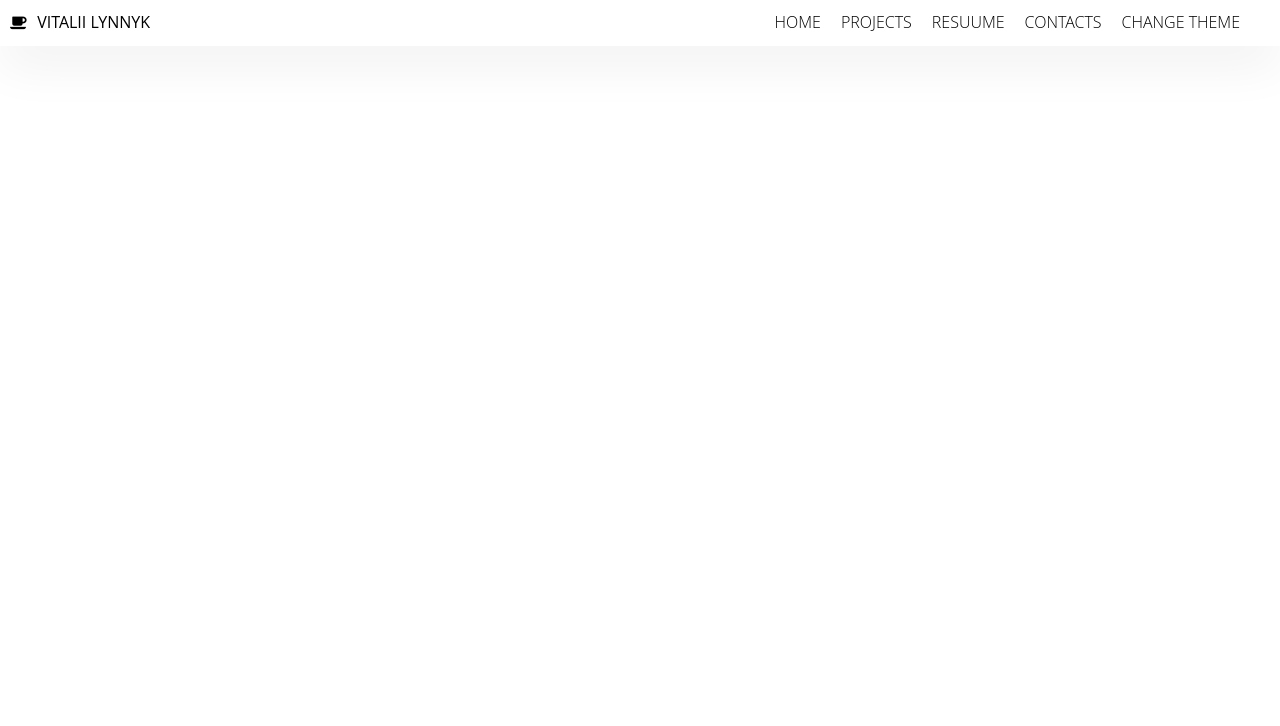
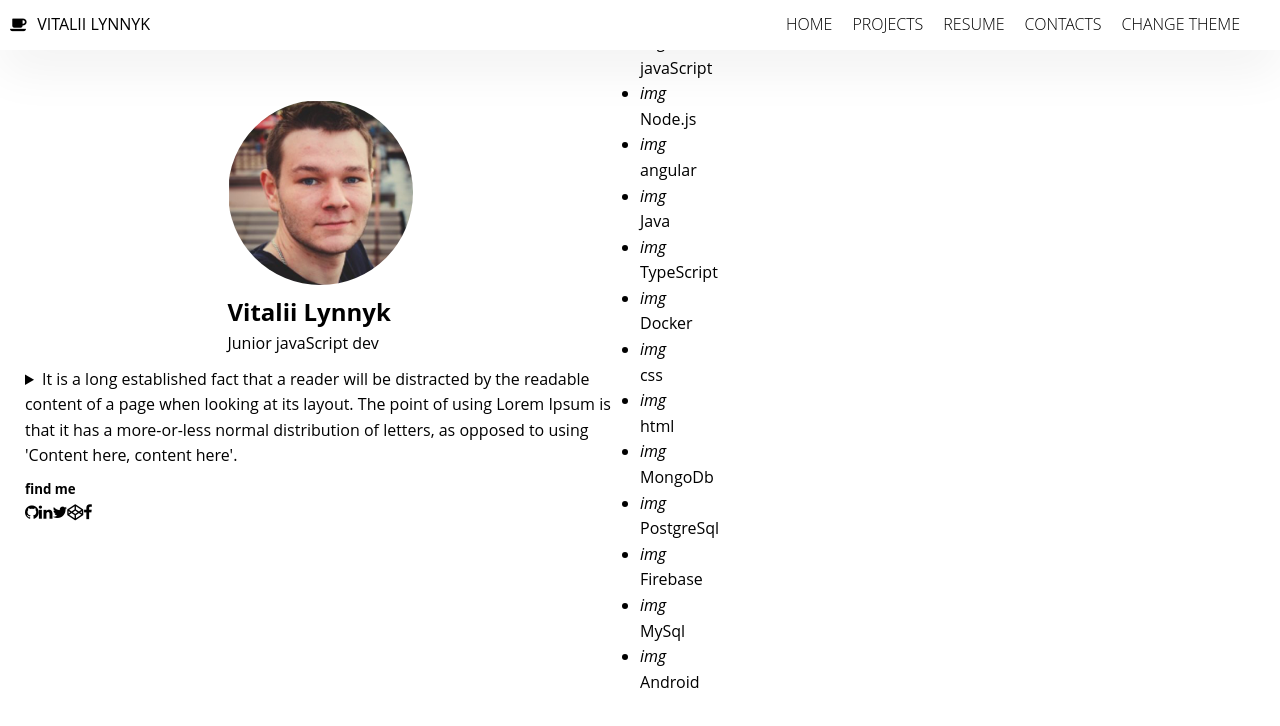
Before and after one commit to VitaliiLynnyk/portfolio, an Angular app: page / in a window 1280 px wide. Shown: the top 726 px of the page. Built offline with nearby package versions, Linux system fonts and the light colour scheme.

Commit message:
fix header html & scss, add left column to main

```diff
--- a/src/app/app.component.html
+++ b/src/app/app.component.html
@@ -17,46 +17,54 @@
 
   <nav class="header-nav">
     <ul class="header-nav__list">
-      <li class="header-nav__list-item"><a href="#">home</a></li>
-      <li class="header-nav__list-item"><a href="#">projects</a></li>
-      <li class="header-nav__list-item"><a href="#">resuume</a></li>
-      <li class="header-nav__list-item"><a href="#">contacts</a></li>
-      <li class="header-nav__list-item"><a href="#">change theme</a></li>
+      <li class="header-nav__list-item"><a href="#">Home</a></li>
+      <li class="header-nav__list-item"><a href="#">Projects</a></li>
+      <li class="header-nav__list-item"><a href="#">Resume</a></li>
+      <li class="header-nav__list-item"><a href="#">Contacts</a></li>
+      <li class="header-nav__list-item"><a href="#">Change Theme</a></li>
     </ul>
   </nav>
 </header>
-<!-- <main>
-  <section>
-    <div>
-      <img src=""
+<main class="main">
+  <section class="main-left">
+    <div class="main-left-header">
+      <img src="../assets/vitaliilynnyk.png"
            alt="logo" />
       <h1>Vitalii Lynnyk</h1>
       <p>Junior javaScript dev</p>
     </div>
-    <details>
+    <details class="main-left-details">
       <summary>
-        Info about me
+        It is a long established fact that a reader will be
+        distracted by the readable content of a page when looking
+        at its layout. The point of using Lorem Ipsum is that it has a
+        more-or-less normal distribution of letters, as opposed to using
+        'Content here, content here'.
       </summary>
       <p>
-        Non asperiores, eaque minima
-        nobis provident dolores molestias
-        nisi quisquam atque nam reprehenderit
-        reiciendis soluta veritatis laudantium!
-        Numquam quibusdam aliquid in optio.
+        It is a long established fact that a reader will be distracted
+        by the readable content of a page when looking at its layout.
+        The point of using Lorem Ipsum is that it has a more-or-less normal
+        distribution of letters, as opposed to using 'Content here, content here',
+        making it look like readable English. Many desktop publishing packages
+        and web page editors now use Lorem Ipsum as their default model text,
+        and a search for 'lorem ipsum' will uncover many web sites still in their
+        infancy. Various versions have evolved over the years, sometimes by accident,
+        sometimes on purpose (injected humour and the like).
       </p>
     </details>
-    <div>
+    <div class="main-left-footer">
       <h5>find me</h5>
       <ul>
-        <li><a href="#"><i>github</i></a></li>
-        <li><a href="#"><i>linkedin</i></a></li>
-        <li><a href="#"><i>twitter</i></a></li>
-        <li><a href="#"><i>codepen</i></a></li>
-        <li><a href="#"><i>facebook</i></a></li>
+        <li><a href="#"><i class="fa fa-github"></i></a></li>
+        <li><a href="#"><i class="fa fa-linkedin"></i></a></li>
+        <li><a href="#"><i class="fa fa-twitter"></i></a></li>
+        <li><a href="#"><i class="fa fa-codepen"></i></a></li>
+        <li><a href="#"><i class="fa fa-facebook"></i></a></li>
       </ul>
     </div>
   </section>
-  <section>
+  <section class="main-right">
     <h3>Skills</h3>
     <ul>
       <li>
@@ -114,14 +122,14 @@
     </ul>
   </section>
 </main>
-<footer>
-  <ul>
-    <li><a href="#"><i>github</i></a></li>
-    <li><a href="#"><i>linkedin</i></a></li>
-    <li><a href="#"><i>twitter</i></a></li>
-    <li><a href="#"><i>codepen</i></a></li>
-    <li><a href="#"><i>facebook</i></a></li>
-  </ul>
-  <p>created by <a href="#">Vitalii lynnyk</a></p>
-  <p>Copyright © 2020 | All Rights Reserved</p>
-</footer> -->
+<!--<footer>-->
+<!--  <ul>-->
+<!--    <li><a href="#"><i>github</i></a></li>-->
+<!--    <li><a href="#"><i>linkedin</i></a></li>-->
+<!--    <li><a href="#"><i>twitter</i></a></li>-->
+<!--    <li><a href="#"><i>codepen</i></a></li>-->
+<!--    <li><a href="#"><i>facebook</i></a></li>-->
+<!--  </ul>-->
+<!--  <p>created by <a href="#">Vitalii lynnyk</a></p>-->
+<!--  <p>Copyright © 2020 | All Rights Reserved</p>-->
+<!--</footer> -->
--- a/src/app/app.component.scss
+++ b/src/app/app.component.scss
@@ -24,9 +24,10 @@ $shadow-light: 0 2rem 5rem rgba(0, 0, 0, 0.06);
 .header {
   display: flex;
   justify-content: space-between;
+  background-color: $color-white;
   box-shadow: $shadow-light;
 
-  min-height: 3rem;
+  height: 5rem;
   align-items: center;
 
   position: fixed;
@@ -206,3 +207,54 @@ $shadow-light: 0 2rem 5rem rgba(0, 0, 0, 0.06);
     }
   }
 }
+
+
+
+
+
+.main {
+  min-height: 100vh;
+  display: grid;
+  grid-template-columns: 1fr 1fr;
+
+  &-left {
+    padding: 10rem 2.5rem;
+    display: grid;
+    grid-template-rows: 1fr .5fr 200px;
+    grid-gap: 1rem;
+
+    &-header {
+      margin: 0 auto;
+
+      img {
+        border-radius: 50%;
+      }
+
+      h1 {
+
+      }
+
+      p {
+
+      }
+    }
+
+    &-details {
+    }
+
+    &-footer {
+      h5 {
+
+      }
+
+      ul {
+        list-style: none;
+        display: flex;
+      }
+    }
+  }
+
+  &-right {
+
+  }
+}
```
